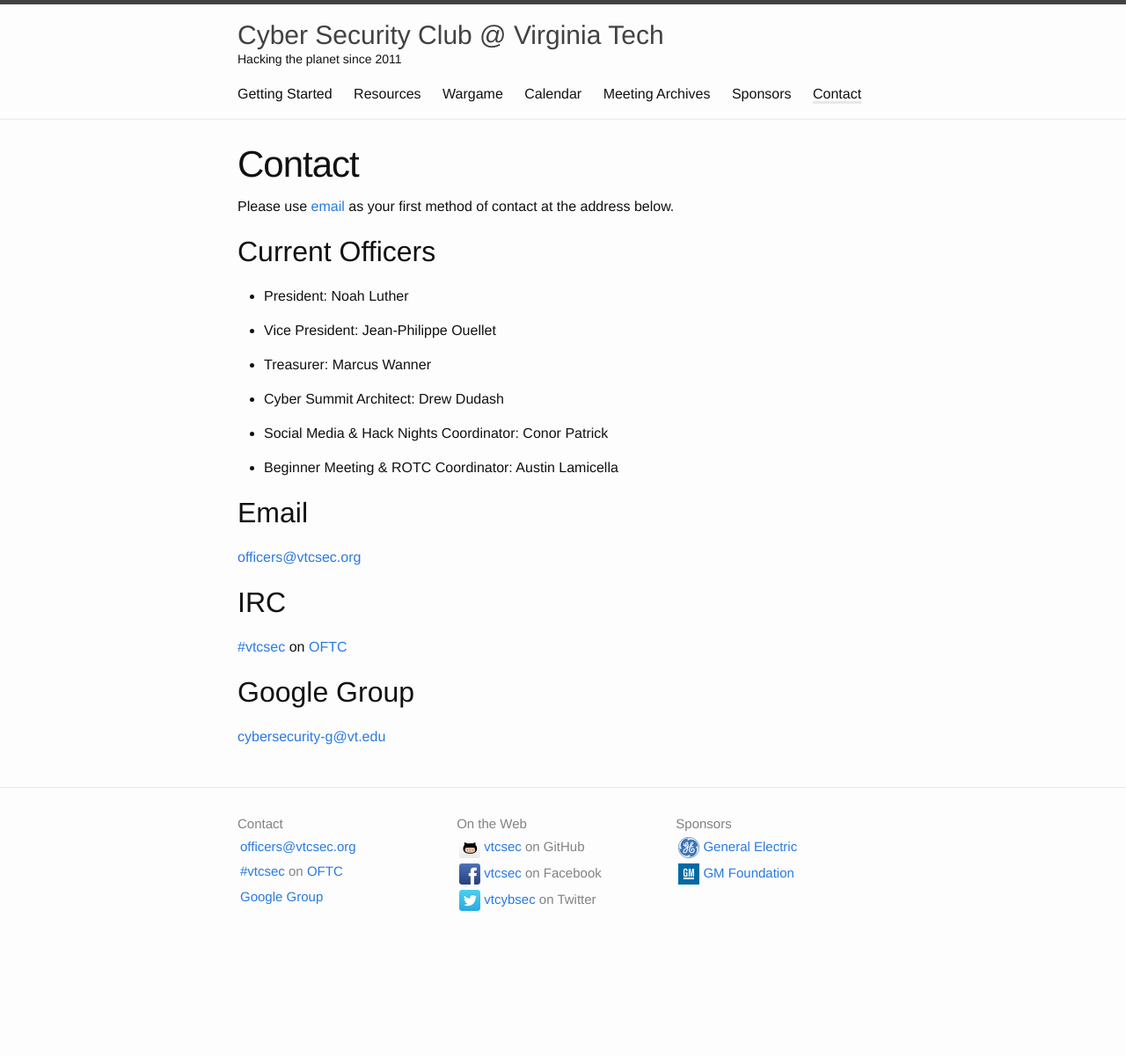
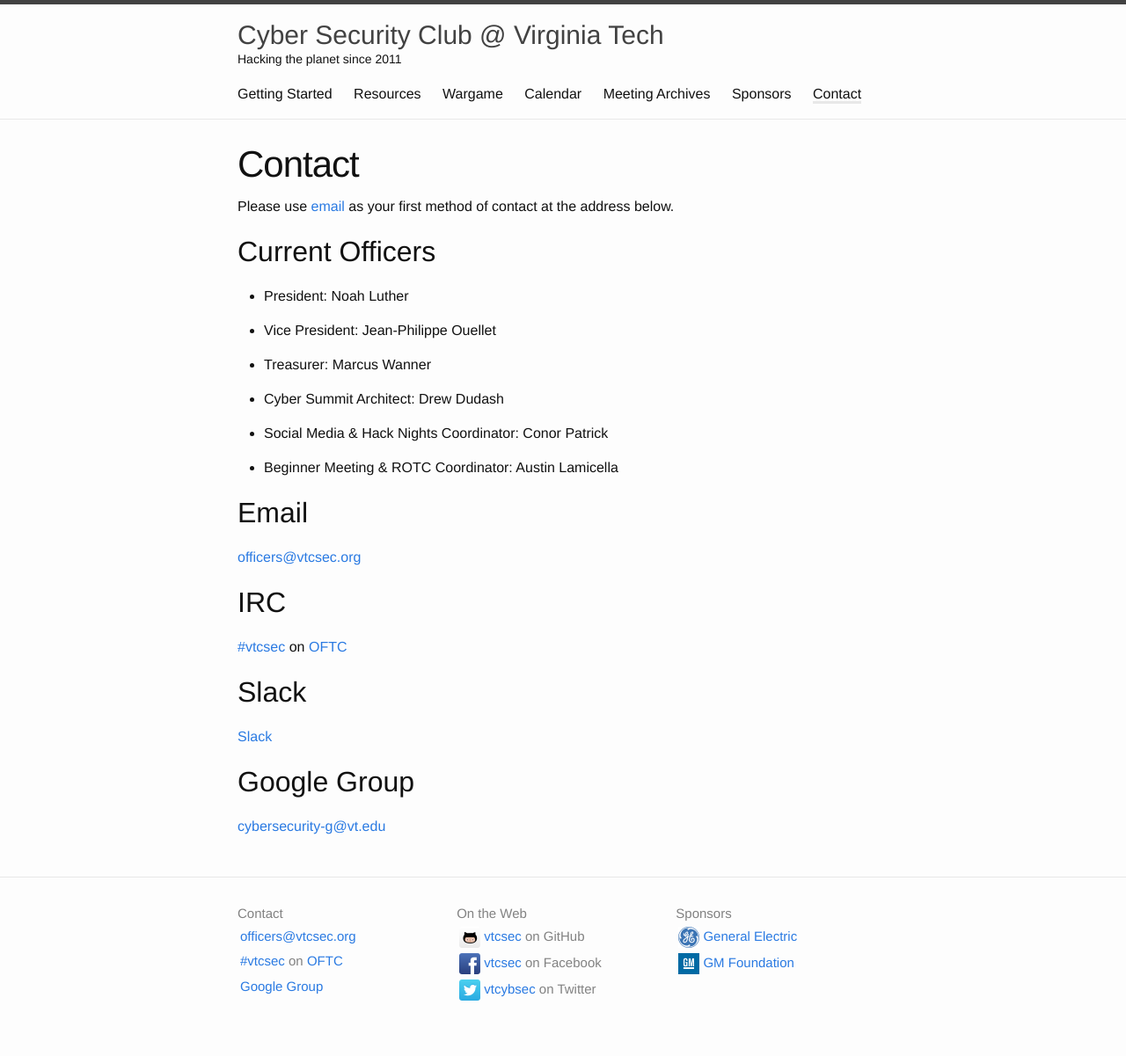
Before and after one commit to VTCSec/vtcsec.org, a Jekyll site: the page built from contact.md, in a window 1280 px wide. Shown: the whole page at 88% size. Built offline with Jekyll 4.4.1, drawn with Linux system fonts in a browser that asks for light colours; before the commit the page ends 1099 px from its top, so only the background shows below that.

Commit message:
add slack to contacts page

```diff
--- a/contact.md
+++ b/contact.md
@@ -17,6 +17,9 @@ Please use [email][officers@] as your first method of contact at the address bel
 ## IRC
 [#vtcsec][webchat] on [OFTC][oftc]
 
+## Slack
+[Slack][slack]
+
 ## Google Group
 [cybersecurity-g@vt.edu][google group]
 
@@ -24,3 +27,4 @@ Please use [email][officers@] as your first method of contact at the address bel
 [oftc]: http://www.oftc.net/
 [officers@]: mailto:officers@vtcsec.org
 [google group]: https://groups.google.com/a/vt.edu/forum/#!forum/cybersecurity-g
+[slack]: vtcsec.slack.com
```
